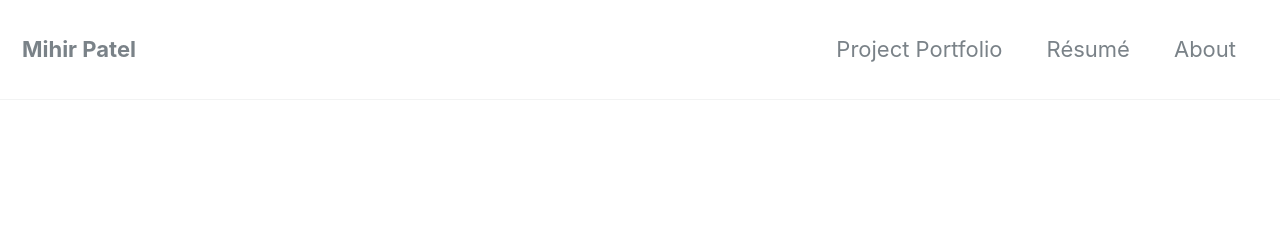
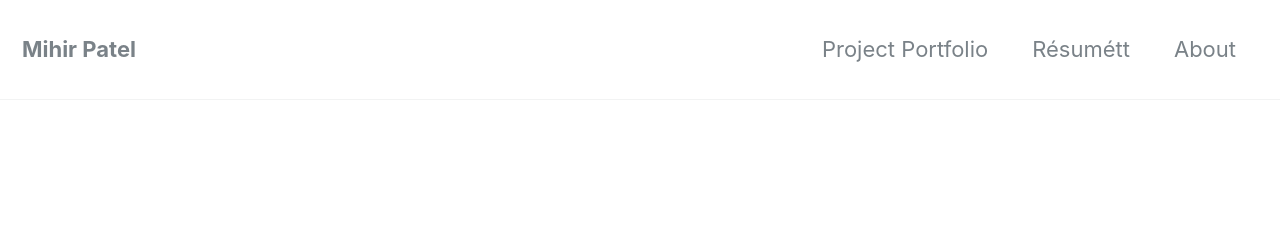
Before and after one commit to mihirp161/mihirp161.github.io, a Jekyll site: the page built from index.html, in a window 1280 px wide and 900 px high. Shown: the top 230 px of the window. Built offline with Jekyll 4.4.1, drawn with Linux system fonts in a browser that asks for light colours; nearby versions of some CDN libraries; the list of posts is cut into pages by our own code.

Commit message:
Update navigation.yml

```diff
--- a/_data/navigation.yml
+++ b/_data/navigation.yml
@@ -2,7 +2,7 @@
 main:
   - title: "Project Portfolio"
     url: /projectportfolio/
-  - title: "Résumé"
+  - title: "Résumétt"
     url: /resume/
   - title: "About"
     url: /about/
```
